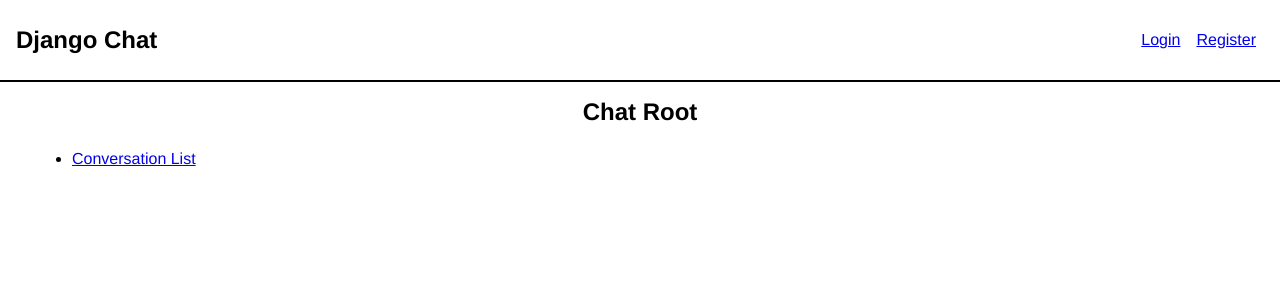
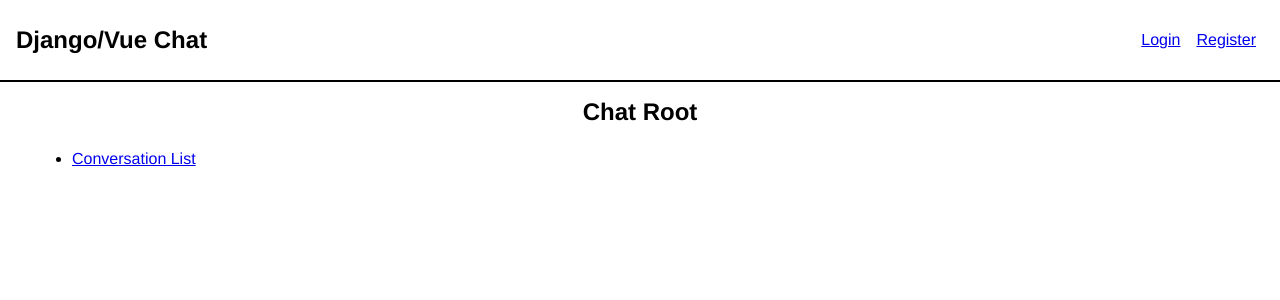
Before and after one commit to arcanemachine/django-chat, a Django app: page /chat/ in a window 1280 px wide. Shown: the top 300 px of the page. Run offline with Django 3.2, Linux system fonts and the light colour scheme.

Commit message:
Rename project to Django/Vue Chat

```diff
--- a/templates/base.html
+++ b/templates/base.html
@@ -3,7 +3,7 @@
   <head>
     <meta charset="utf-8">
     <meta name="viewport" content="width=device-width, initial-scale=1">
-    <title>{% block title %}{% endblock title %} - Django Chat</title>
+    <title>{% block title %}{% endblock title %} - Django/Vue Chat</title>
 
     <link rel="shortcut icon" type="image/png" href="{% static 'favicon.ico' %}">
     <link rel="stylesheet" href="{% static 'css/base.css' %}">
@@ -38,7 +38,7 @@
       <div class="header-container">
 
         <div class="header-title-container">
-          <h2><a href="{% url 'chat:conversation_list' %}" class="unstyled-link">Django Chat</a></h2>
+          <h2><a href="{% url 'chat:conversation_list' %}" class="unstyled-link">Django/Vue Chat</a></h2>
         </div>
 
         <section class="nav-item-container">
```
